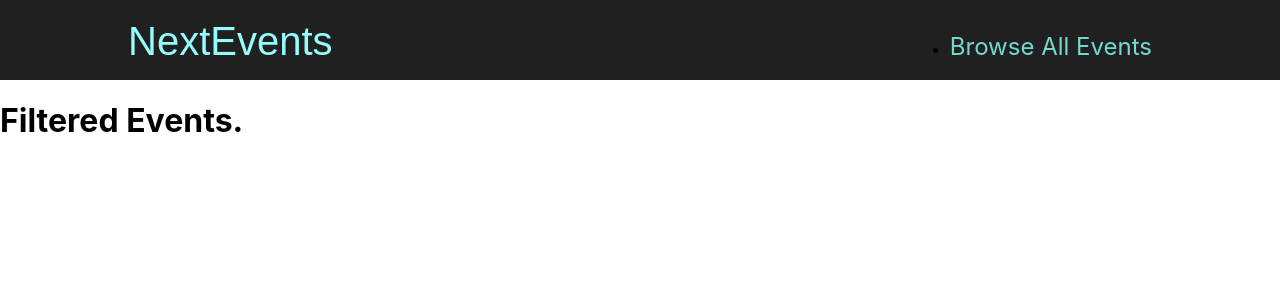
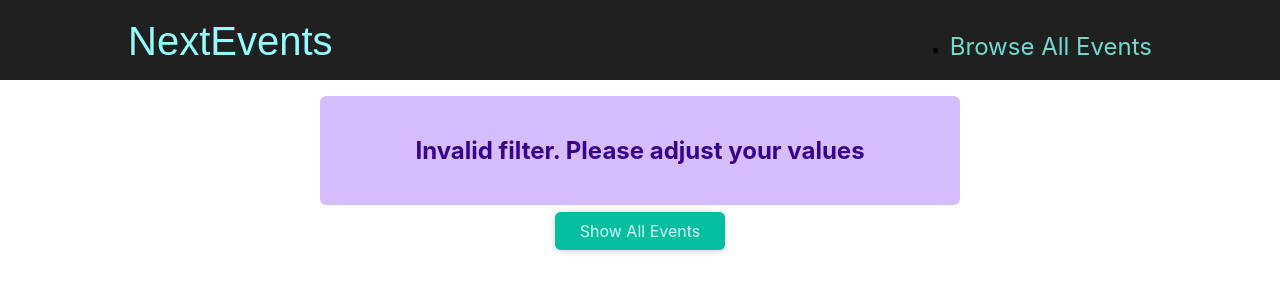
Before and after one commit to xnslx/next-demo-project, a Next.js app: page /events/e2 in a window 1280 px wide. Shown: the top 300 px of the page. Built offline with nearby package versions, Linux system fonts and the light colour scheme.

Commit message:
finish up

```diff
--- a/components/events/events-search.js
+++ b/components/events/events-search.js
@@ -6,7 +6,7 @@
     const yearInputRef = useRef();
     const monthInputRef = useRef();
 
-    const submitHandler = (e) => {
+    function submitHandler(e){
         e.preventDefault();
         const selectedYear = yearInputRef.current.value;
         const selectedMonth = monthInputRef.current.value;
@@ -14,7 +14,7 @@
         props.onSearch(selectedYear, selectedMonth)
     }
     return(
-        <form className={classes.form} onClick={submitHandler}>
+        <form className={classes.form} onSubmit={submitHandler}>
             <div className={classes.controls}>
                 <div className={classes.control}>
                     <label htmlFor="year">Year</label>
--- /dev/null
+++ b/components/events/results-title.js
@@ -0,0 +1,20 @@
+import Button from '../ui/button';
+import classes from './results-title.module.css';
+
+function ResultsTitle(props) {
+  const { date } = props;
+
+  const humanReadableDate = new Date(date).toLocaleDateString('en-US', {
+    month: 'long',
+    year: 'numeric',
+  });
+
+  return (
+    <section className={classes.title}>
+      <h1>Events in {humanReadableDate}</h1>
+      <Button link='/events'>Show all events</Button>
+    </section>
+  );
+}
+
+export default ResultsTitle;
--- /dev/null
+++ b/components/events/results-title.module.css
@@ -0,0 +1,6 @@
+.title {
+  margin: 2rem auto;
+  width: 90%;
+  max-width: 40rem;
+  text-align: center;
+}
--- /dev/null
+++ b/components/ui/error-alert.js
@@ -0,0 +1,7 @@
+import classes from './error-alert.module.css';
+
+function ErrorAlert(props) {
+  return <div className={classes.alert}>{props.children}</div>;
+}
+
+export default ErrorAlert;
--- /dev/null
+++ b/components/ui/error-alert.module.css
@@ -0,0 +1,12 @@
+.alert {
+  margin: 1rem auto;
+  padding: 1rem 2rem;
+  width: 90%;
+  max-width: 40rem;
+  background-color: #d5bdfc;
+  color: #38028d;
+  font-weight: bold;
+  font-size: 1.5rem;
+  text-align: center;
+  border-radius: 6px;
+}
--- a/pages/events/[...slug].js
+++ b/pages/events/[...slug].js
@@ -1,8 +1,66 @@
+import {useRouter} from 'next/router';
+import {getFilteredEvents} from '../../dummy-data';
+import EventList from '../../components/events/event-list';
+import ResultsTitle from '../../components/events/results-title';
+import {Fragment} from 'react';
+import Button from '../../components/ui/button';
+import ErrorAlert from '../../components/ui/error-alert';
+
+
 function FilteredEventsPage() {
+    const router = useRouter();
+    const filteredData = router.query.slug;
+    console.log(filteredData)
+    if(!filteredData) {
+        return(
+            <p className="center">Loading...</p>
+        )
+    }
+
+    const filteredYear = filteredData[0];
+    const filteredMonth = filteredData[1];
+
+    const numYear = +filteredYear;
+    const numMonth = +filteredMonth;
+
+
+    if(isNaN(numYear) || isNaN(numMonth) || numYear >2030 || numYear < 2021 || numMonth <1 || numMonth > 12) {
+        return (
+            <Fragment>
+                <ErrorAlert>
+                    <p>Invalid filter. Please adjust your values</p>
+                </ErrorAlert>
+                <div className="center">
+                    <Button link='/events'>Show All Events</Button>
+                </div>
+            </Fragment>
+        )
+    }
+
+    const filteredEvents = getFilteredEvents({
+        year:numYear,
+        month:numMonth
+    });
+
+    if(!filteredEvents || filteredEvents.length === 0) {
+        return(
+            <Fragment>
+                <ErrorAlert>
+                    <p>Invalid filter. Please adjust your values</p>
+                </ErrorAlert>
+                <div className="center">
+                    <Button link='/events'>Show All Events</Button>
+                </div>
+            </Fragment>
+        )
+    }
+
+    const date = new Data(numYear, numMonth -1)
     return(
-        <div>
-            <h1>Filtered Events.</h1>
-        </div>
+        <Fragment>
+            <ResultsTitle date={date}/>
+            <EventList items={filteredEvents}/>
+        </Fragment>
     )
 };
 
--- a/pages/events/[eventId].js
+++ b/pages/events/[eventId].js
@@ -4,6 +4,7 @@
 import EventSummary from '../../components/event-detail/event-summary';
 import EventLogistics from '../../components/event-detail/event-logistics';
 import EventContent from '../../components/event-detail/event-content';
+import ErrorAlert from '../../components/ui/error-alert';
 
 function EventDetailPage() {
     const router = useRouter();
@@ -12,7 +13,9 @@
 
     if(!event) {
         return(
-            <p>No event found!</p>
+            <ErrorAlert>
+                <p>No event found!</p>
+            </ErrorAlert>
         )
     }
 
--- a/styles/globals.css
+++ b/styles/globals.css
@@ -1,16 +1,20 @@
 html,
 body {
-  padding: 0;
-  margin: 0;
-  font-family: -apple-system, BlinkMacSystemFont, Segoe UI, Roboto, Oxygen,
-    Ubuntu, Cantarell, Fira Sans, Droid Sans, Helvetica Neue, sans-serif;
+    padding: 0;
+    margin: 0;
+    font-family: -apple-system, BlinkMacSystemFont, Segoe UI, Roboto, Oxygen, Ubuntu, Cantarell, Fira Sans, Droid Sans, Helvetica Neue, sans-serif;
 }
 
 a {
-  color: inherit;
-  text-decoration: none;
+    color: inherit;
+    text-decoration: none;
 }
 
 * {
-  box-sizing: border-box;
+    box-sizing: border-box;
 }
+
+.center {
+    margin: auto;
+    text-align: center;
+}
```
